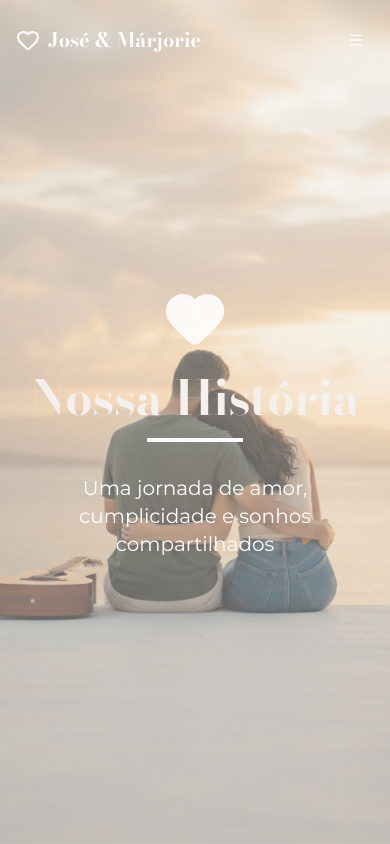
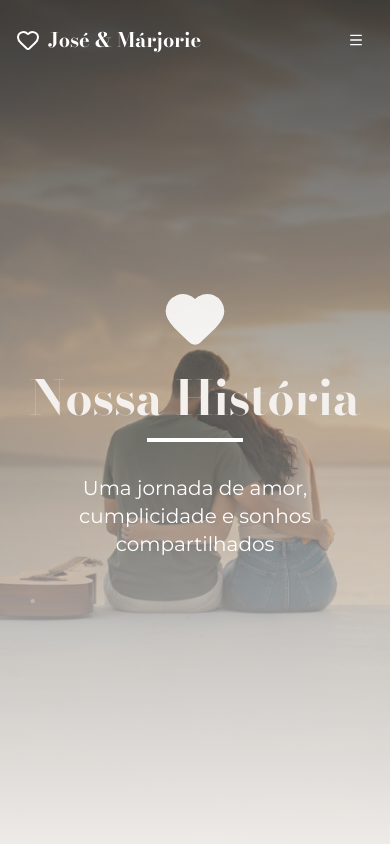
Before and after one commit to JoseLuizMendes/Wedding-New, a Next.js app in the folder wedding-new/: page /nossa-historia in a window 390 px wide. Shown: the top 844 px of the page. Built offline with nearby package versions, Linux system fonts and the light colour scheme; a web font is replaced by a local one.

Commit message:
feat: add dynamic hero section, responsive navigation, and bridal shower page.

```diff
--- a/wedding-new/src/_components/hero-section.tsx
+++ b/wedding-new/src/_components/hero-section.tsx
@@ -70,7 +70,8 @@
             className="absolute inset-0 bg-cover bg-center bg-no-repeat opacity-60"
             style={{ backgroundImage: `url(/assets/Wedding.png)` }}
           />
-          <div className="absolute inset-0 bg-linear-to-b from-foreground/70 via-primary/40 to-background/90" />
+          {/* Gradiente escuro no topo para dar contraste com navegação */}
+          <div className="absolute inset-0 bg-gradient-to-b from-black/70 via-black/20 to-background/90" />
           {/* Content (ensure above overlay) */}
           <div className="relative z-10 container mx-auto px-4 text-center mb-16">
             <motion.div
@@ -94,7 +95,8 @@
             className="absolute inset-0 bg-cover bg-center bg-no-repeat opacity-60"
             style={{ backgroundImage: `url(/assets/cha-de-panela-bg.jpg)` }}
           />
-          <div className="absolute inset-0 bg-linear-to-b from-foreground/70 via-primary/40 to-background/90" />
+          {/* Gradiente escuro no topo para dar contraste com navegação */}
+          <div className="absolute inset-0 bg-gradient-to-b from-black/70 via-black/20 to-background/90" />
           {/* Content */}
           <div className="relative z-10 container mx-auto px-4 text-center mb-16">
             <motion.div
@@ -118,7 +120,8 @@
             className="absolute inset-0 bg-cover bg-center bg-no-repeat opacity-60"
             style={{ backgroundImage: `url(/assets/Valentines.jpg)` }}
           />
-          <div className="absolute inset-0 bg-linear-to-b from-foreground/70 via-primary/40 to-background/90" />
+          {/* Gradiente escuro no topo para dar contraste com navegação */}
+          <div className="absolute inset-0 bg-gradient-to-b from-black/70 via-black/20 to-background/90" />
 
           <div className="relative z-10 container mx-auto px-4 text-center">
             <motion.div
--- a/wedding-new/src/_components/navigation.tsx
+++ b/wedding-new/src/_components/navigation.tsx
@@ -100,7 +100,7 @@
       ref={navRef}
       className={`fixed top-0 left-0 right-0 z-50 h-20 transition-all duration-300 ${
         isOverlayTop
-          ? "bg-transparent supports-[backdrop-filter]:backdrop-blur-md "
+          ? "bg-transparent"
           : "bg-background/95 backdrop-blur-md shadow-sm"
       }`}>
       <div className="container mx-auto px-4">
--- a/wedding-new/src/app/cha-de-panela/ChaDePanela.tsx
+++ b/wedding-new/src/app/cha-de-panela/ChaDePanela.tsx
@@ -9,7 +9,7 @@
 } from "@/_components/ui/card";
 import { RSVPForm } from "@/_components/forms/RSVPForm";
 import { GiftList } from "@/_components/gifts/GiftList";
-import chaImage from "../../../public/assets/cha-de-panela-bg.jpg";
+
 import Link from "next/link";
 
 const chaDetails = [
@@ -40,8 +40,9 @@
       <section className="relative py-20 mb-12 overflow-hidden">
         <div
           className="absolute inset-0 bg-cover bg-center"
-          style={{ backgroundImage: `url(${chaImage})` }}>
-          <div className="absolute inset-0 bg-gradient-to-b from-primary/60 to-background/95" />
+          style={{ backgroundImage: "url(/assets/cha-de-panela-bg.jpg)" }}>
+          {/* Gradiente escuro no topo para dar contraste com navegação */}
+          <div className="absolute inset-0 bg-gradient-to-b from-black/70 via-black/20 to-background/90" />
         </div>
 
         <div className="relative z-10 container mx-auto px-4 text-center">
```
